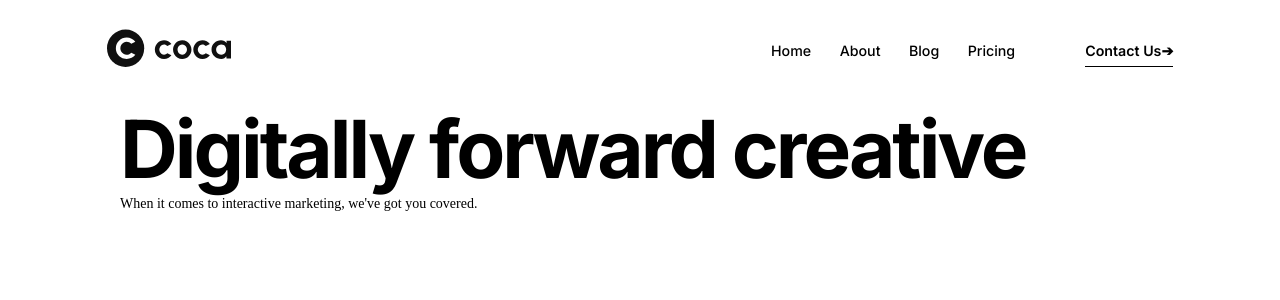
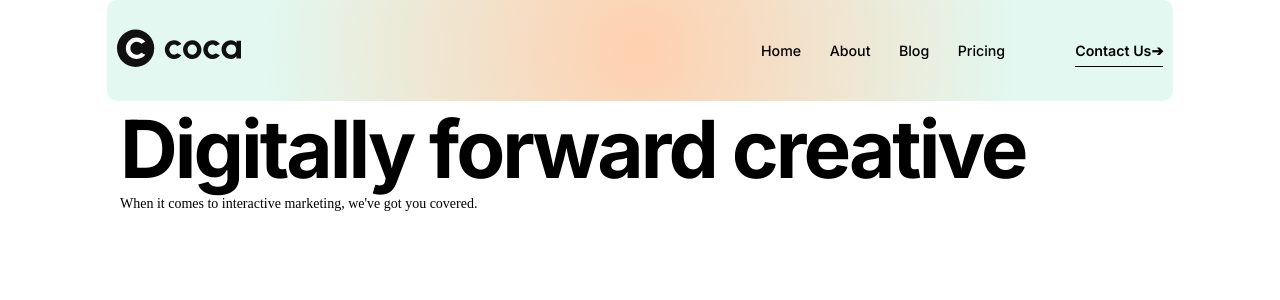
Before and after one commit to Hvostyk/WEB-programming, a React (Vite) app: page / in a window 1280 px wide. Shown: the top 300 px of the page. Built offline with nearby package versions, Linux system fonts and the light colour scheme.

Commit message:
Header without animations done

```diff
--- a/src/components/Header.jsx
+++ b/src/components/Header.jsx
@@ -36,10 +36,9 @@ function Header() {
             const currentScroll = window.pageYOffset || document.documentElement.scrollTop;
             const isScrollingDown = currentScroll > lastScrollRef.current;
 
-            // Игнорируем микроскроллы (<5px)
             if (Math.abs(currentScroll - lastScrollRef.current) < 5) return;
 
-            if (isScrollingDown && headerstatus && currentScroll > 200) {
+            if (isScrollingDown && headerstatus && currentScroll > 700) {
                 setheaderstat(false);
             } else if (!isScrollingDown && !headerstatus) {
                 setheaderstat(true);
@@ -48,7 +47,6 @@ function Header() {
             lastScrollRef.current = currentScroll;
         };
 
-        // Троттлинг событий скролла (1 раз в 100 мс)
         const throttledScroll = () => {
             let timeout;
             return () => {
--- a/src/styles/header.module.css
+++ b/src/styles/header.module.css
@@ -4,38 +4,27 @@ body{
 
 header {
     display: flex;
-    align-items: center; /* Центрирование по вертикали */
+    align-items: center;
     position: fixed;
     height: calc(100vw * 0.07916667);
     top: 0;
     left: 0;
     right: 0;
-}
-
-.header_visible{
-    visibility:visible;
-    opacity: 1;
-    top: 0;
-    left: 0;
-    right: 0;
-    transition: all 1s ease-in;
-}
-
-.header_hidden{
-    opacity: 0;
-    visibility: hidden;
-    transform: translateY(-200px);
-    transition: all 1s ease-in;
+    z-index: 100;
+    margin: 0 calc(100vw * 0.0833333);
+    background: rgb(255,208,174);
+    background: radial-gradient(circle, rgba(255,208,174,1) 0%, rgba(226,248,240,1) 70%);
+    animation: header-block 1.5s;
+    border-radius:10px;
 }
 
 .header-block {
     display: flex;
     width: auto;
-    height: 100%; /* Занимает всю высоту header */
-    margin: 0 calc(100vw * 0.0833333);
-    align-items: center; /* Центрирование содержимого по вертикали */
+    height: 100%;
+    align-items: center;
     font-size: calc(100vw * 0.011111);
-    animation: header-block 2s;
+    margin: 0 10px;
 }
 
 @keyframes header-block{
@@ -45,9 +34,26 @@ header {
         transform: translateY(200px);
     }
     to{
+        transform: translateY(0px);
         visibility: visible;
         opacity: 1;
     }
+}
+
+.header_visible{
+    visibility:visible;
+    opacity: 1;
+    top: 0;
+    left: 0;
+    right: 0;
+    transition: all 0.8s ease-in;
+}
+
+.header_hidden{
+    opacity: 0;
+    visibility: hidden;
+    transform: translateY(-200px);
+    transition: all 0.8s ease-in;
 }
 
 .header-logo{
@@ -103,11 +109,7 @@ header {
     border-top: 1px solid black;
 }
 
-.header-contact::after{
-    content: " ";
 
-
-}
 
 
 @media (max-width:1200px){
```
